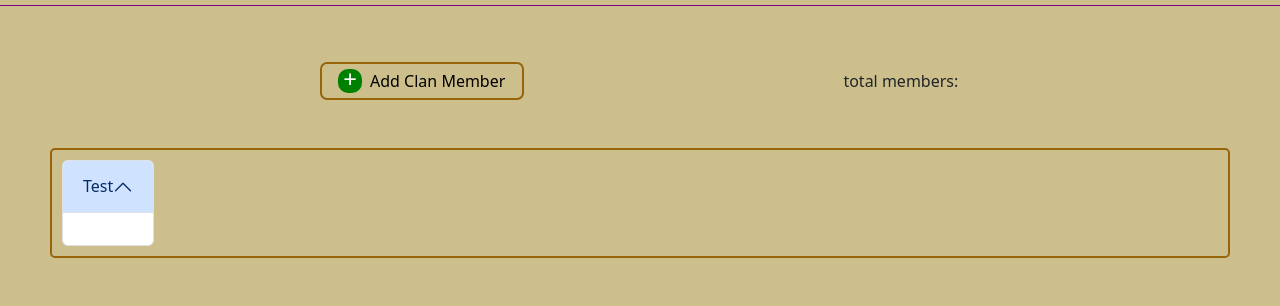
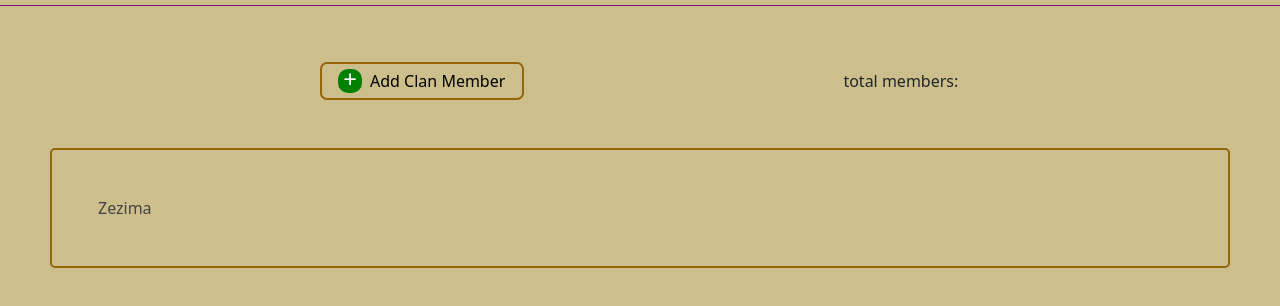
Before and after one commit to Nickcherns/HTML-CSS-JS-Website-practice, a website: page src/clanViewer.html in a window 1280 px wide. Shown: the part 56-362 px from the top of the page. Drawn offline with nearby package versions, Linux system fonts and the light colour scheme; files whose address does not match are found by name.

Commit message:
continued work on playerBar for api return

```diff
--- a/scripts/clanViewer.js
+++ b/scripts/clanViewer.js
@@ -59,7 +59,7 @@ function addPlayerBar() {
     }
     memberCount.innerHTML = countValue;
 
-
+    // enter key press acts as click for add/search
     while (searchBar.selected = true) {
         searchBar.addEventListener('keypress', function(event) {
             if(event.key === "Enter") {
@@ -84,58 +84,97 @@ function addClanMember() {
 
         let playerList = document.querySelector("#playerList");
         let playerBar = document.createElement('li');
-        let playerName = document.createElement('span');
-        playerName.innerText = "Test"
+        playerName = "Zezima";
 
         let accordionDiv = document.createElement('div');
         accordionDiv.className = "accordion";
-        let accordionItemDiv = document.createElement('div')
-        accordionItemDiv.className = "accordion-item";
-        let accordionHeader = document.createElement('h2');
-        accordionHeader.className = "accordion-header";
-        let accordionButton = document.createElement('button');
-        accordionButton.className = "accordion-button";
 
-        let accordionText = document.createElement('div');
-        accordionText.className = "accordion-collapse collapse show";
-        accordionText.id = "accordionText";
-        let accordionBody = document.createElement('div');
-        accordionBody.className = "accordion-body";
+        let accordionBtn = document.createElement('button');
+        accordionBtn.className = "accordion";
+        accordionBtn.innerHTML = playerName;
+        let panelDiv = document.createElement('div');
+        panelDiv.className = "panel";
+        let panelText = document.createElement('div');
 
-        playerBar.append(accordionDiv);
-            accordionDiv.append(accordionItemDiv);
-                accordionItemDiv.append(accordionHeader);
-                    accordionHeader.append(accordionButton);
-                        accordionButton.append(playerName);
-                accordionItemDiv.append(accordionText);
-                    accordionText.append(accordionBody);
-
-        accordionButton.dataset.bsTarget = "#accordionText"
-        accordionButton.dataset.bsToggle = "collapse";
+        accordionDiv.append(accordionBtn, panelDiv);
+        panelDiv.append(panelText);
 
 
+        playerBar.appendChild(accordionDiv);
 
-
-        // <div class="accordion" id="accordionPanelsStayOpenExample">
-        // <div class="accordion-item">
-        //   <h2 class="accordion-header">
-        //     <button class="accordion-button" type="button" data-bs-toggle="collapse" data-bs-target="#panelsStayOpen-collapseOne" aria-expanded="true" aria-controls="panelsStayOpen-collapseOne">
-        //       Accordion Item #1
-        //     </button>
-        //   </h2>
-        //   <div id="panelsStayOpen-collapseOne" class="accordion-collapse collapse show">
-        //     <div class="accordion-body">
-        //       <strong>This is the first item's accordion body.</strong> It is shown by default, until the collapse plugin adds the appropriate classes that we use to style each element. These classes control the overall appearance, as well as the showing and hiding via CSS transitions. You can modify any of this with custom CSS or overriding our default variables. It's also worth noting that just about any HTML can go within the <code>.accordion-body</code>, though the transition does limit overflow.
-        //     </div>
-        //   </div>
-        // </div>
 
 
         playerBar.className = "clanMember"
         playerList.append(playerBar);
 
+        // accordionBtn.innerHTML = playerName;
+
+        var accordions = document.getElementsByClassName("accordion");
+        var i;
+
+        for (i = 0; i < accordions.length; i++) {
+            accordions[i].addEventListener("click", function() {
+            /* Toggle between adding and removing the "active" class,
+            to highlight the button that controls the panel */
+            this.classList.toggle("active");
+
+            /* Toggle between hiding and showing the active panel */
+            let panel = this.nextElementSibling;
+            if (panel.style.display === "block") {
+              panel.style.display = "none";
+            } else {
+              panel.style.display = "block";
+            }
+          });
+        }
+
+        let skillsArray = [
+                    "Total Level",
+                        "Attack",
+                       "Defence",
+                      "Strength",
+                     "Hitpoints",
+                        "Ranged",
+                        "Prayer",
+                         "Magic",
+                       "Cooking",
+                   "Woodcutting",
+                     "Fletching",
+                       "Fishing",
+                    "Firemaking",
+                      "Crafting",
+                      "Smithing",
+                        "Mining",
+                      "Herblore",
+                       "Agility",
+                      "Theiving",
+                        "Slayer",
+                       "Farming",
+                  "Runecrafting",
+                        "Hunter",
+                  "Construction",
+        ];
+
+
+
+        let playerSkills = new Array(23).fill(skillsArray)
+        for (let i=0; i<playerSkills.length; i++) {
+            let span = document.createElement('span');
+            span.innerHTML = playerSkills[i];
+            span.className = "playerBarSkill";
+            playerSkills[i] = span;
+            panelText.appendChild(span);
+        }
+
+        console.log(playerSkills);
+        // panelText.append(playerSkills);
+
+
+
+
+
+
+
 
 
 }
-
-// **pressing enter key acts as 'add' click**
--- a/styles/clanViewer.css
+++ b/styles/clanViewer.css
@@ -140,3 +140,39 @@ input.navbar-text:hover {
     border-radius: 5px;
     margin-bottom: 10px;
 }
+
+.playerBarSkill {
+    display: flex;
+    padding: 5px;
+    justify-content: space-between;
+    border: solid rgb(152, 100, 10) 2px;
+    border-radius: 5px;
+    margin-bottom: 10px;
+}
+
+
+
+.accordion {
+    background-color: rgb(204, 191, 140);
+    color: #444;
+    cursor: pointer;
+    padding: 18px;
+    width: 100%;
+    text-align: left;
+    border: none;
+    outline: none;
+    transition: 0.4s;
+}
+
+/* Add a background color to the button if it is clicked on (add the .active class with JS), and when you move the mouse over it (hover) */
+.active, .accordion:hover {
+    background-color: rgb(184, 172, 128);
+}
+
+/* Style the accordion panel. Note: hidden by default */
+.panel {
+    padding: 0 18px;
+    background-color: rgb(184, 172, 128);
+    display: none;
+    overflow: hidden;
+}
```
